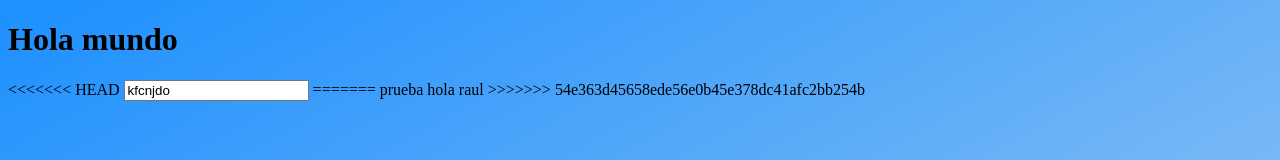
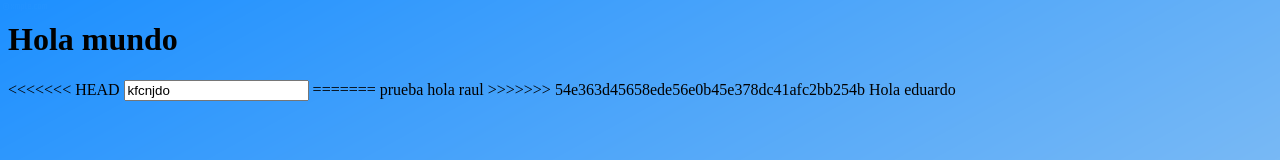
Before and after one commit to RyuuRaul/landing_page_wando, a plain HTML site: page index.html in a window 1280 px wide. Shown: the top 160 px of the page. Drawn offline with Linux system fonts and the light colour scheme.

Commit message:
Update index.html

```diff
--- a/index.html
+++ b/index.html
@@ -11,5 +11,10 @@
 =======
 prueba hola raul
 >>>>>>> 54e363d45658ede56e0b45e378dc41afc2bb254b
+
+
+
+
+	Hola eduardo
 </body>
 </html>
```
